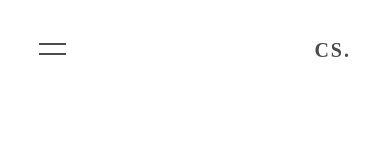
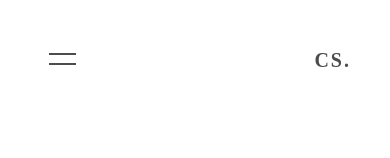
Before and after one commit to itacamba/portfolio-white, a React (Create React App) app: page / in a window 390 px wide. Shown: the top 158 px of the page. Built offline with nearby package versions, Linux system fonts and the light colour scheme; a web font is replaced by a local one.

Commit message:
added padding to menu-icon

```diff
--- a/src/components/css/Header.css
+++ b/src/components/css/Header.css
@@ -15,6 +15,7 @@ header{
 
 @media screen and (max-width: 475px){
     .logo h1{
+        margin-top: 20px;
         font-size: 20px;
     }
 }
--- a/src/components/css/Navigation.css
+++ b/src/components/css/Navigation.css
@@ -3,7 +3,9 @@
     cursor: pointer;
     position: fixed;
     z-index: 10;
-    top:37px;
+    top:25px;
+    background-color: white;
+    padding: 10px;
 }
 
   .bar1, .bar3 {
```
